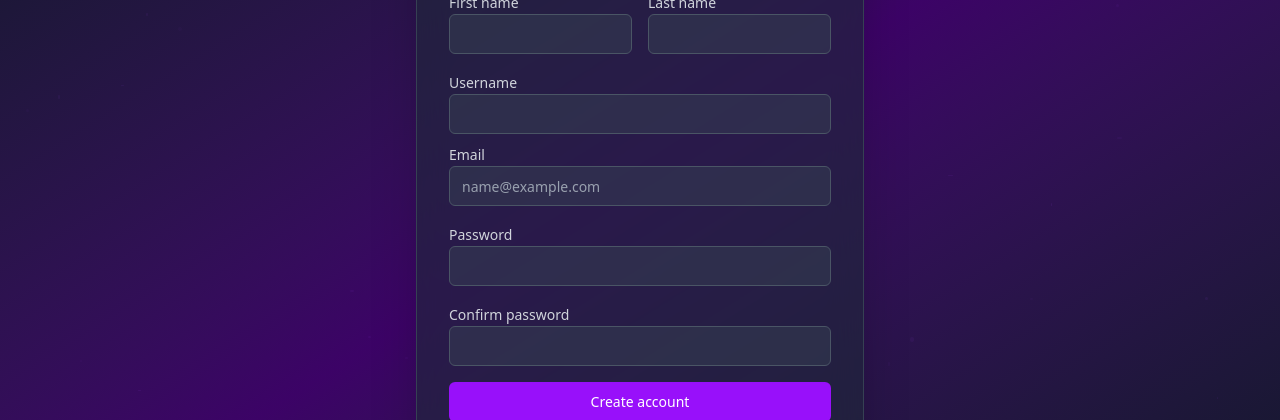
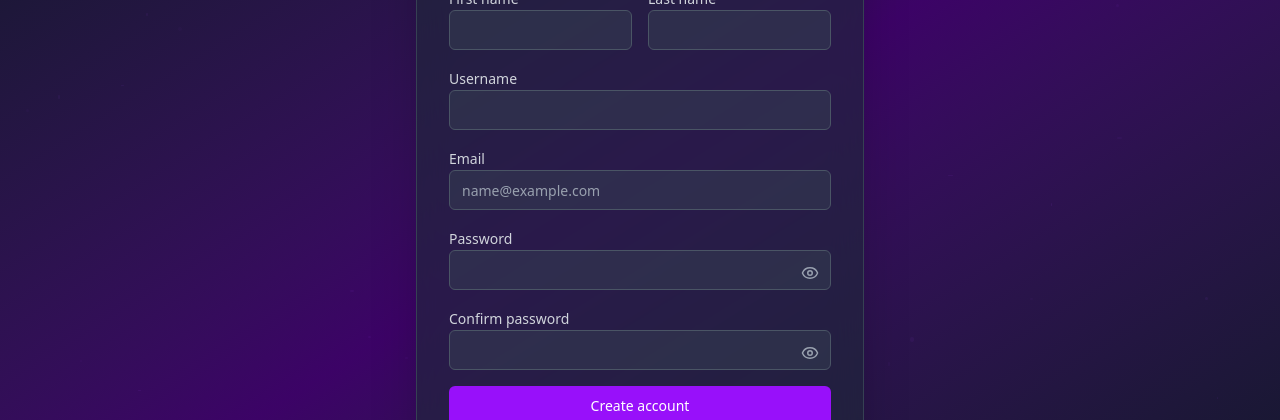
Before and after one commit to Tusharjain2308/Hashtag-Generator, a React (Vite) app in the folder frontend/: page /register in a window 1280 px wide. Both pictures are taken after a click on the button "Sign up". Shown: the part 222-642 px from the top of the page. Built offline with nearby package versions, Linux system fonts and the light colour scheme.

Commit message:
ui changes

```diff
--- a/frontend/src/components/forms/SignUpForm.jsx
+++ b/frontend/src/components/forms/SignUpForm.jsx
@@ -1,6 +1,6 @@
 import { useState } from "react";
 import { AnimatePresence, motion } from "framer-motion";
-import { ChevronLeft } from "lucide-react";
+import { ChevronLeft, Eye, EyeOff } from "lucide-react";
 import { Button } from "../ui/Button.jsx";
 import { Input } from "../ui/Input.jsx";
 import { Label } from "../ui/Label.jsx";
@@ -15,6 +15,8 @@ export default function SignupForm({ onSwitchToLogin }) {
   const [email, setEmail] = useState("");
   const [password, setPassword] = useState("");
   const [confirmPassword, setConfirmPassword] = useState("");
+  const [showPassword, setShowPassword] = useState(false);
+  const [showConfirmPassword, setShowConfirmPassword] = useState(false); // 👈 New state
   const [loading, setLoading] = useState(false);
   const [error, setError] = useState("");
   const [success, setSuccess] = useState("");
@@ -53,11 +55,13 @@ export default function SignupForm({ onSwitchToLogin }) {
       });
 
       console.log("Signup Success", response.data);
-      setSuccess("Account created successfully!");
+      setSuccess("Account created successfully! Login in to access HashPop");
       navigate("/login");
     } catch (err) {
       console.error(err);
-      setError("Something went wrong. Try again");
+      setError(
+        "Password must be at least 8 characters and contain a number, uppercase and lowercase letter."
+      );
     } finally {
       setLoading(false);
     }
@@ -111,7 +115,6 @@ export default function SignupForm({ onSwitchToLogin }) {
         </div>
 
         <div className="space-y-2">
-          <div className="space-y-2">
           <Label htmlFor="username" className="text-gray-300">
             Username
           </Label>
@@ -123,6 +126,7 @@ export default function SignupForm({ onSwitchToLogin }) {
           />
         </div>
 
+        <div className="space-y-2">
           <Label htmlFor="signup-email" className="text-gray-300">
             Email
           </Label>
@@ -136,30 +140,46 @@ export default function SignupForm({ onSwitchToLogin }) {
           />
         </div>
 
-        <div className="space-y-2">
+        {/* Password Field */}
+        <div className="space-y-2 relative">
           <Label htmlFor="signup-password" className="text-gray-300">
             Password
           </Label>
           <Input
             id="signup-password"
-            type="password"
+            type={showPassword ? "text" : "password"}
             value={password}
             onChange={(e) => setPassword(e.target.value)}
-            className="bg-gray-700/50 border-gray-600 text-white placeholder:text-gray-400 focus:border-purple-400 focus:ring-purple-400/20"
+            className="bg-gray-700/50 border-gray-600 text-white pr-10 placeholder:text-gray-400 focus:border-purple-400 focus:ring-purple-400/20"
           />
+          <button
+            type="button"
+            onClick={() => setShowPassword((prev) => !prev)}
+            className="absolute top-[38px] right-3 text-gray-400 hover:text-purple-400"
+          >
+            {showPassword ? <EyeOff size={18} /> : <Eye size={18} />}
+          </button>
         </div>
 
-        <div className="space-y-2">
+        {/* Confirm Password Field */}
+        <div className="space-y-2 relative">
           <Label htmlFor="confirm-password" className="text-gray-300">
             Confirm password
           </Label>
           <Input
             id="confirm-password"
-            type="password"
+            type={showConfirmPassword ? "text" : "password"}
             value={confirmPassword}
             onChange={(e) => setConfirmPassword(e.target.value)}
-            className="bg-gray-700/50 border-gray-600 text-white placeholder:text-gray-400 focus:border-purple-400 focus:ring-purple-400/20"
+            className="bg-gray-700/50 border-gray-600 text-white pr-10 placeholder:text-gray-400 focus:border-purple-400 focus:ring-purple-400/20"
           />
+          <button
+            type="button"
+            onClick={() => setShowConfirmPassword((prev) => !prev)}
+            className="absolute top-[38px] right-3 text-gray-400 hover:text-purple-400"
+          >
+            {showConfirmPassword ? <EyeOff size={18} /> : <Eye size={18} />}
+          </button>
         </div>
 
         <AnimatePresence>
```
Lines whose indentation alone changed are shown as unchanged.
